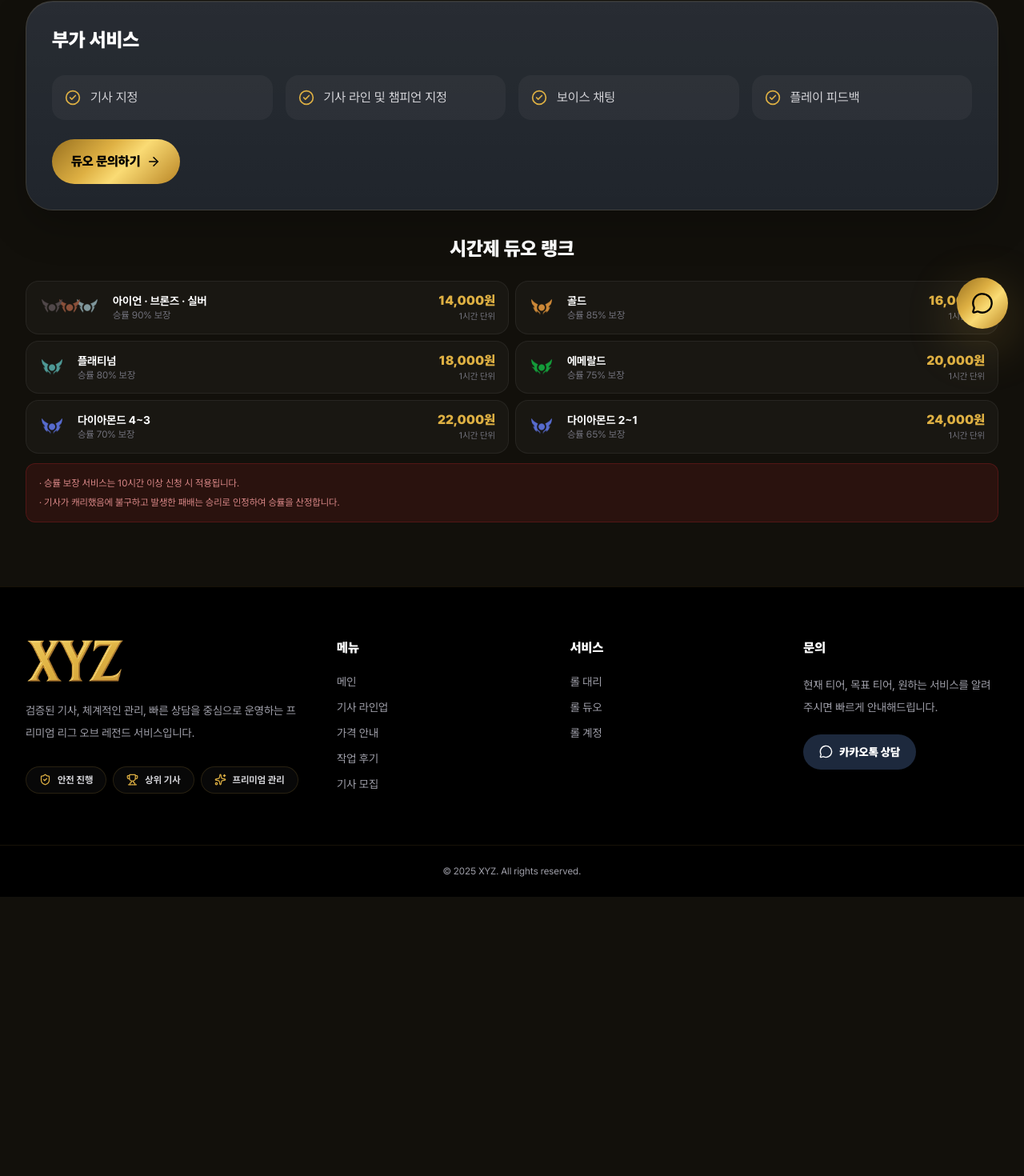
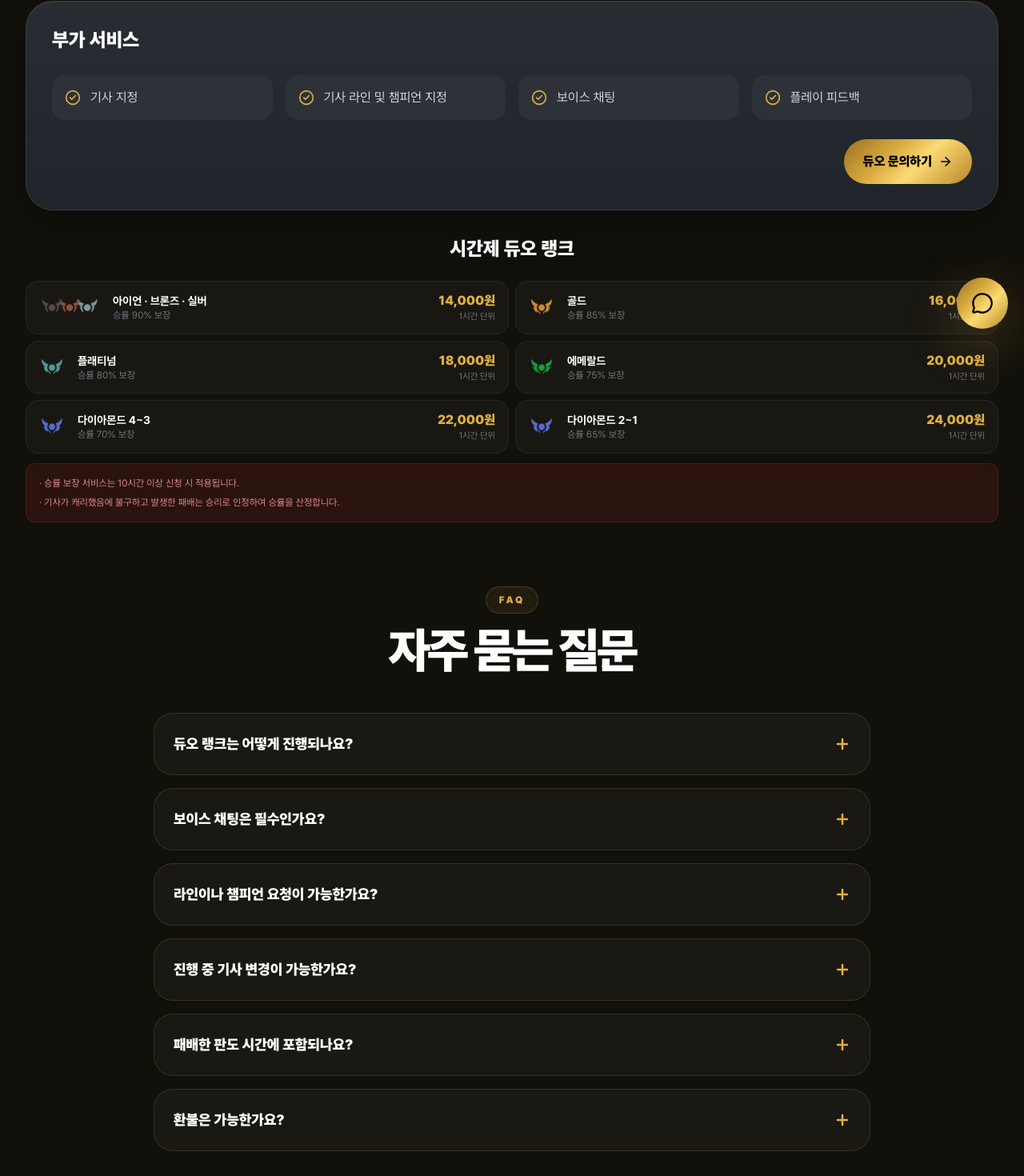
Before and after one commit to pingulee/xyz, a Next.js app: page /duo in a window 1280 px wide. Shown: the part 369-1839 px from the top of the page at 80% size. Before the commit the page ends 1490 px from the top, so only its background shows below. Built offline with nearby package versions, Linux system fonts and the light colour scheme.

Commit message:
롤 계정 작성 전

```diff
--- a/app/duo/page.tsx
+++ b/app/duo/page.tsx
@@ -1,4 +1,8 @@
 import type { Metadata } from "next";
+import Container from "@/components/Container";
+import FaqItem from "@/components/FaqItem";
+import Reveal from "@/components/Reveal";
+import SectionTitle from "@/components/SectionTitle";
 import ServiceDetail from "@/components/ServiceDetail";
 import { site } from "@/lib/site";
 
@@ -31,7 +35,46 @@ export const metadata: Metadata = {
   },
 };
 
+const faqs = [
+  [
+    "듀오 랭크는 어떻게 진행되나요?",
+    "상담 후 현재 티어와 원하는 진행 시간대를 확인하고, 조건에 맞는 기사님을 배정합니다. 고객님과 기사님이 함께 파티를 맺고 랭크를 진행합니다.",
+  ],
+  [
+    "보이스 채팅은 필수인가요?",
+    "필수는 아니지만 원활한 콜과 피드백을 원하시면 보이스 채팅을 권장합니다. 원치 않으시면 채팅 위주로도 진행 가능합니다.",
+  ],
+  [
+    "라인이나 챔피언 요청이 가능한가요?",
+    "가능합니다. 상담 시 선호 라인, 챔피언, 피하고 싶은 포지션을 알려주시면 최대한 반영해 기사님을 배정합니다.",
+  ],
+  [
+    "진행 중 기사 변경이 가능한가요?",
+    "기사님 일정이나 진행 스타일이 맞지 않는 경우 상담을 통해 가능한 범위에서 조정해드립니다.",
+  ],
+  [
+    "패배한 판도 시간에 포함되나요?",
+    "시간제 듀오 랭크는 실제 진행 시간을 기준으로 계산됩니다. 승률 보장 기준과 세부 적용 방식은 상담 시 안내드립니다.",
+  ],
+  [
+    "환불은 가능한가요?",
+    "진행 전에는 환불이 가능하며, 진행이 시작된 이후에는 사용된 시간과 진행 상황을 기준으로 정산합니다.",
+  ],
+];
+
 export default function DuoPage() {
+  const faqJsonLd = {
+    "@context": "https://schema.org",
+    "@type": "FAQPage",
+    mainEntity: faqs.map(([question, answer]) => ({
+      "@type": "Question",
+      name: question,
+      acceptedAnswer: {
+        "@type": "Answer",
+        text: answer,
+      },
+    })),
+  };
   const serviceJsonLd = {
     "@context": "https://schema.org",
     "@type": "Service",
@@ -52,10 +95,14 @@ export default function DuoPage() {
         type="application/ld+json"
         dangerouslySetInnerHTML={{ __html: JSON.stringify(serviceJsonLd) }}
       />
+      <script
+        type="application/ld+json"
+        dangerouslySetInnerHTML={{ __html: JSON.stringify(faqJsonLd) }}
+      />
       <ServiceDetail
         eyebrow="duo queue"
         title="듀오 랭크 가격"
-        desc="시간제 듀오 랭크를 확인할 수 있는 서비스 안내입니다."
+        desc="상위 티어 기사와 함께 플레이하며 승률과 피드백을 동시에 챙기는 듀오 랭크 서비스입니다."
         featureTitle="부가 서비스"
         points={[
           "기사 지정",
@@ -67,6 +114,19 @@ export default function DuoPage() {
         showPriceTable
         priceTableVariant="duo"
       />
+
+      <section className="pb-20">
+        <Container>
+          <Reveal>
+            <SectionTitle eyebrow="faq" title="자주 묻는 질문" />
+          </Reveal>
+          <div className="mx-auto max-w-4xl space-y-4">
+            {faqs.map(([q, a]) => (
+              <FaqItem key={q} q={q} a={a} />
+            ))}
+          </div>
+        </Container>
+      </section>
     </>
   );
 }
--- a/components/ServiceDetail.tsx
+++ b/components/ServiceDetail.tsx
@@ -65,15 +65,17 @@ export default function ServiceDetail(props: ServiceDetailProps) {
                   금액은 상담 시 안내드립니다.
                 </p>
               )}
+              <div className="mt-6 flex justify-end">
                 <a
                   href={site.kakaoUrl}
                   target="_blank"
                   rel="noopener noreferrer"
-                className="mt-6 inline-flex items-center gap-2 rounded-full bg-gold-gradient px-6 py-4 font-black text-black"
+                  className="inline-flex items-center gap-2 rounded-full bg-gold-gradient px-6 py-4 font-black text-black"
                 >
                   {cta}
                   <ArrowRight size={18} />
                 </a>
+              </div>
             </div>
           </Reveal>
           {props.showPriceTable && (
```
Lines whose indentation alone changed are shown as unchanged.
